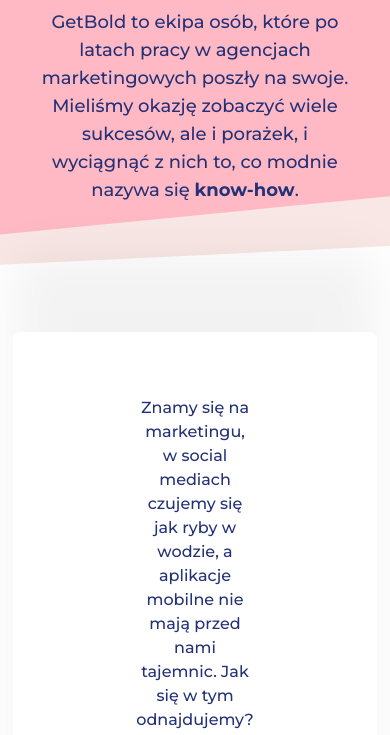
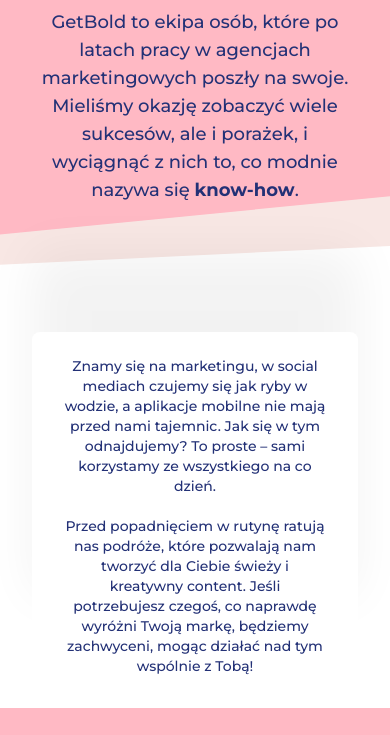
Before and after one commit to mrruby/get-bold, a Gatsby site: page /o-nas in a window 390 px wide. Shown: the part 364-1099 px from the top of the page. Built offline with nearby package versions, Linux system fonts and the light colour scheme; Gatsby itself is replaced by a stand-in of ours.

Commit message:
fix heading styles

```diff
--- a/src/components/About/heading.tsx
+++ b/src/components/About/heading.tsx
@@ -16,8 +16,8 @@
         <span className="font-bold">know-how</span>.
       </p>
 
-      <div className="lg:w-[1176px] lg:h-[372px] mt-32 bg-white pt-[64px] px-[123px] rounded-lg shadow-[0_-81px_50px_#0000000D]">
-        <p className="font-medium text-base">
+      <div className="lg:max-w-[1176px] lg:max-h-[372px] mt-32 bg-white pt-6 lg:pt-[64px] px-8 lg:px-[123px] rounded-lg shadow-[0_-81px_50px_#0000000D]">
+        <p className="font-medium lg:text-base">
           Znamy się na marketingu, w social mediach czujemy się jak ryby w
           wodzie, a aplikacje mobilne nie mają przed nami tajemnic. Jak się w
           tym odnajdujemy? To proste – sami korzystamy ze wszystkiego na co
```
